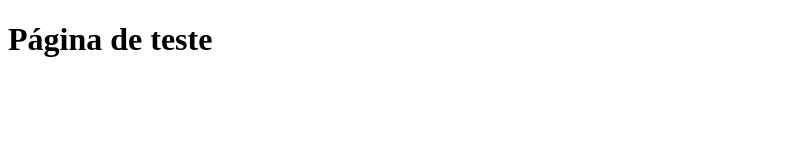
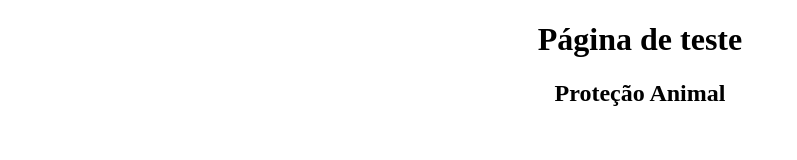
Before and after one commit to anagotardi/FevasgoPets, a plain HTML site: page index.html in a window 1280 px wide. Shown: the whole page, without its empty margins (0-797 px from the left). Drawn offline with Linux system fonts and the light colour scheme.

Commit message:
terceiro commit do projeto Fevasgo Pets

```diff
--- a/index.html
+++ b/index.html
@@ -6,6 +6,9 @@
     <title>ONG - Fevasgo Pets</title>
 </head>
 <body>
-    <h1>Página de teste</h1>
+    <center>
+        <h1>Página de teste</h1>
+        <h2>Proteção Animal</h2>
+    </center>
 </body>
 </html>
```
